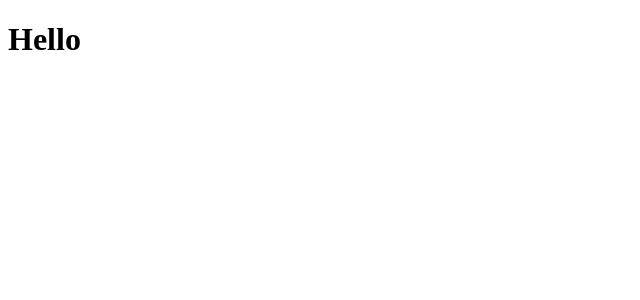
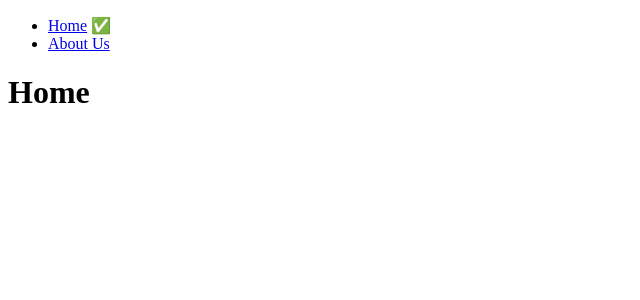
Before and after one commit to changeonPark/learn-next14, a Next.js app: page / in a window 1280 px wide. Shown: the top 300 px of the page, without its empty margins (0-640 px from the left). Built offline with nearby package versions, Linux system fonts and the light colour scheme.

Commit message:
🚩 add: not-found route

```diff
--- a/app/layout.tsx
+++ b/app/layout.tsx
@@ -1,3 +1,5 @@
+import Navigation from "../components/Navigation"
+
 export const metadata = {
   title: 'Next.js',
   description: 'Generated by Next.js',
@@ -10,7 +12,10 @@ export default function RootLayout({
 }) {
   return (
     <html lang="en">
-      <body>{children}</body>
+      <body>
+        <Navigation />
+        {children}
+        </body>
     </html>
   )
 }
--- /dev/null
+++ b/app/not-found.tsx
@@ -0,0 +1,5 @@
+const NotFound = () => {
+  return <h1>Not Found</h1>
+}
+
+export default NotFound
--- a/app/page.tsx
+++ b/app/page.tsx
@@ -1,5 +1,5 @@
 const Page = () => {
-  return <h1>Hello</h1>
+  return <h1>Home</h1>
 }
 
 export default Page
--- /dev/null
+++ b/components/Navigation.tsx
@@ -0,0 +1,25 @@
+"use client"
+
+import Link from "next/link"
+import { usePathname } from "next/navigation"
+
+const Navigation = () => {
+  const path = usePathname()
+
+  console.log("path : ", path)
+
+  return (
+    <nav>
+      <ul>
+        <li>
+          <Link href={"/"}>Home</Link> {path === "/" ? "✅" : null}
+        </li>
+        <li>
+          <Link href={"/about-us"}>About Us</Link> {path === "/about-us" ? "✅" : null}
+        </li>
+      </ul>
+    </nav>
+  )
+}
+
+export default Navigation
```
